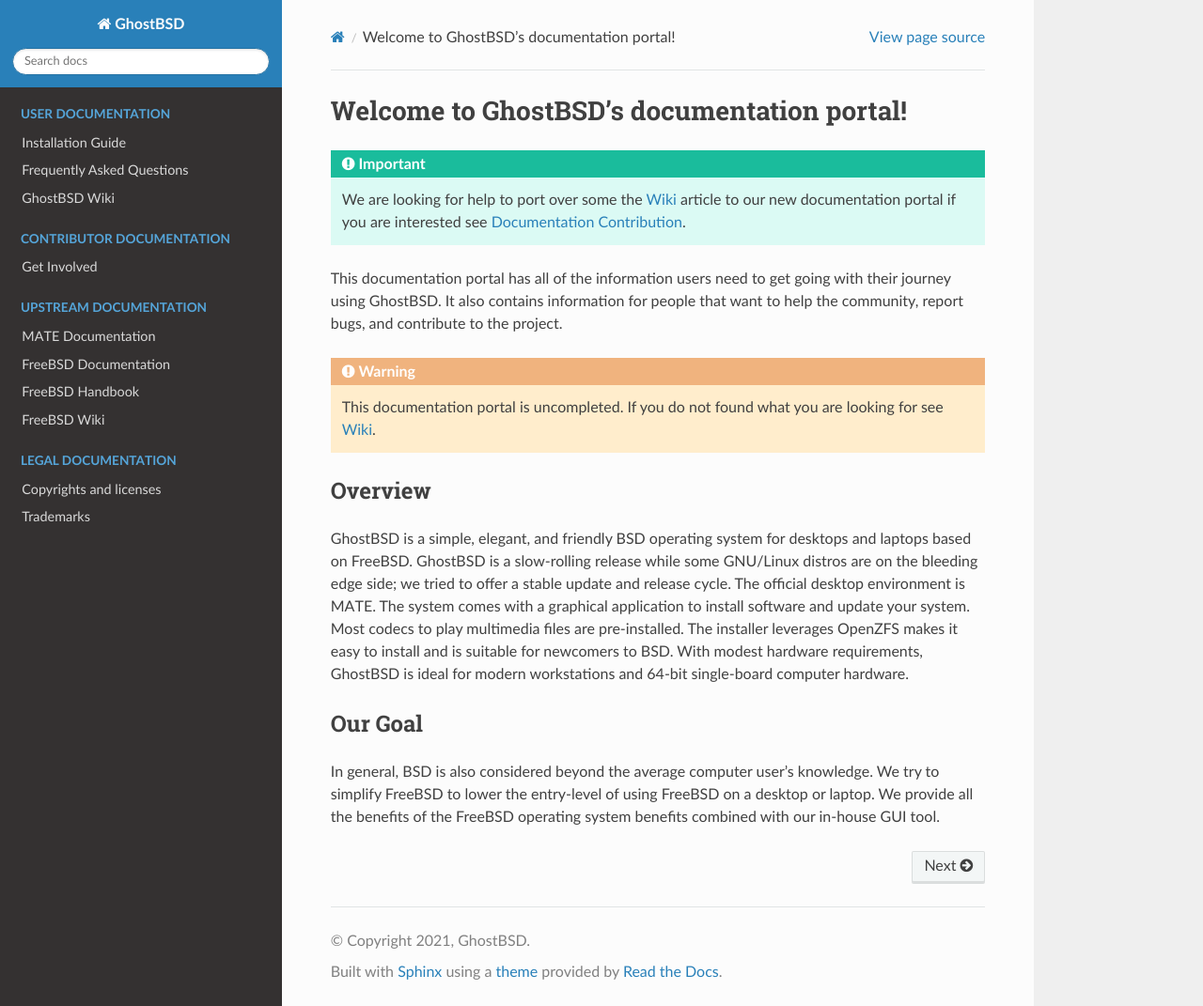
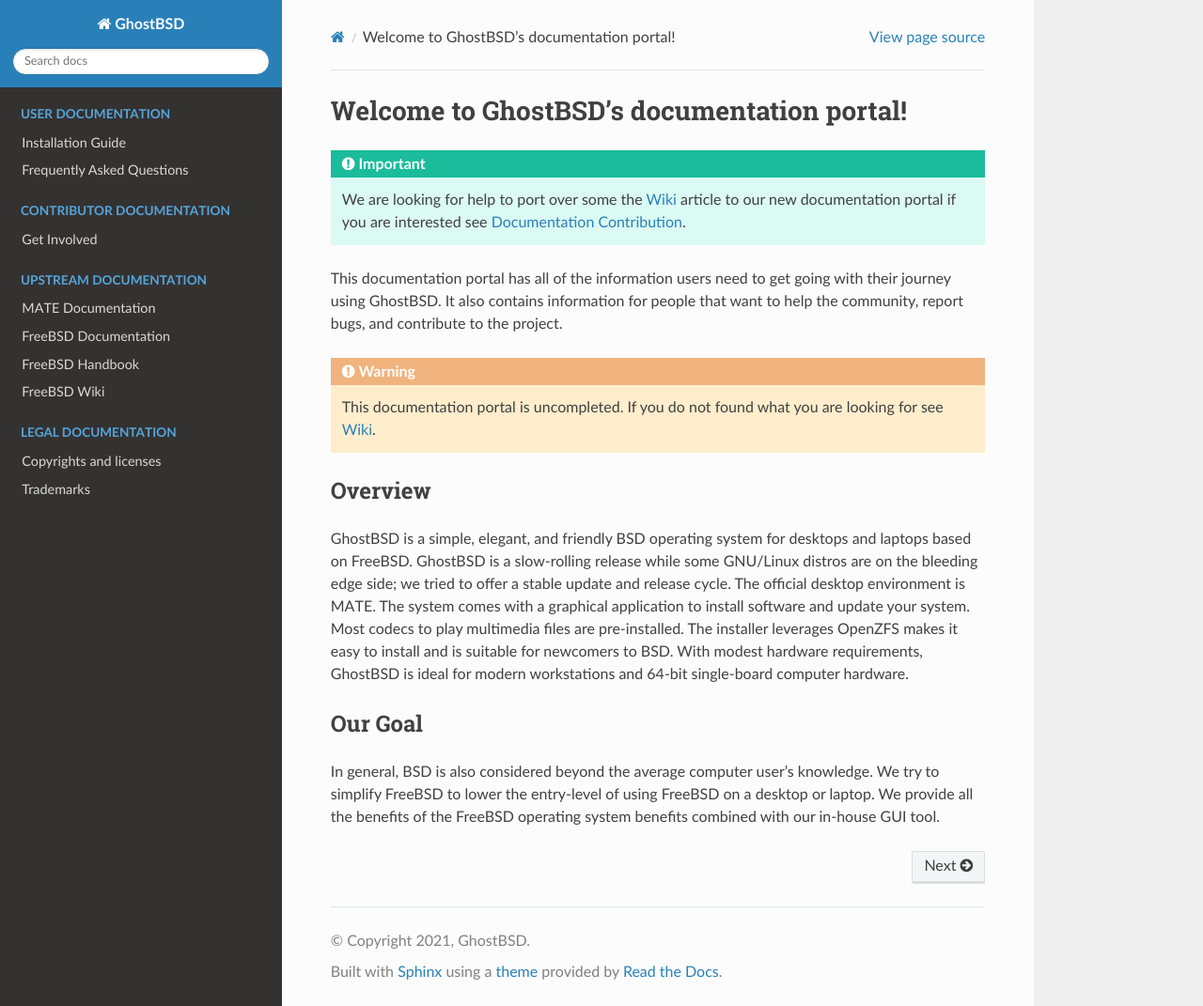
Before and after one commit to ghostbsd/documentation, a Sphinx documentation site: the page built from source/index.md, in a window 1280 px wide and 1071 px high. Shown: the whole window at 94% size. Built offline with Sphinx 7.4.7 and the Read the Docs theme 2.0.0, drawn with Linux system fonts in a browser that asks for light colours.

Commit message:
Remove GhostBSD wiki URL
Remove GhostBSD wiki URL

````diff
--- a/source/index.md
+++ b/source/index.md
@@ -26,7 +26,6 @@
 
 user/installation-guide/installation-guide
 user/FAQ
-GhostBSD Wiki <https://wiki.ghostbsd.org/>
 ```
 
 
````
